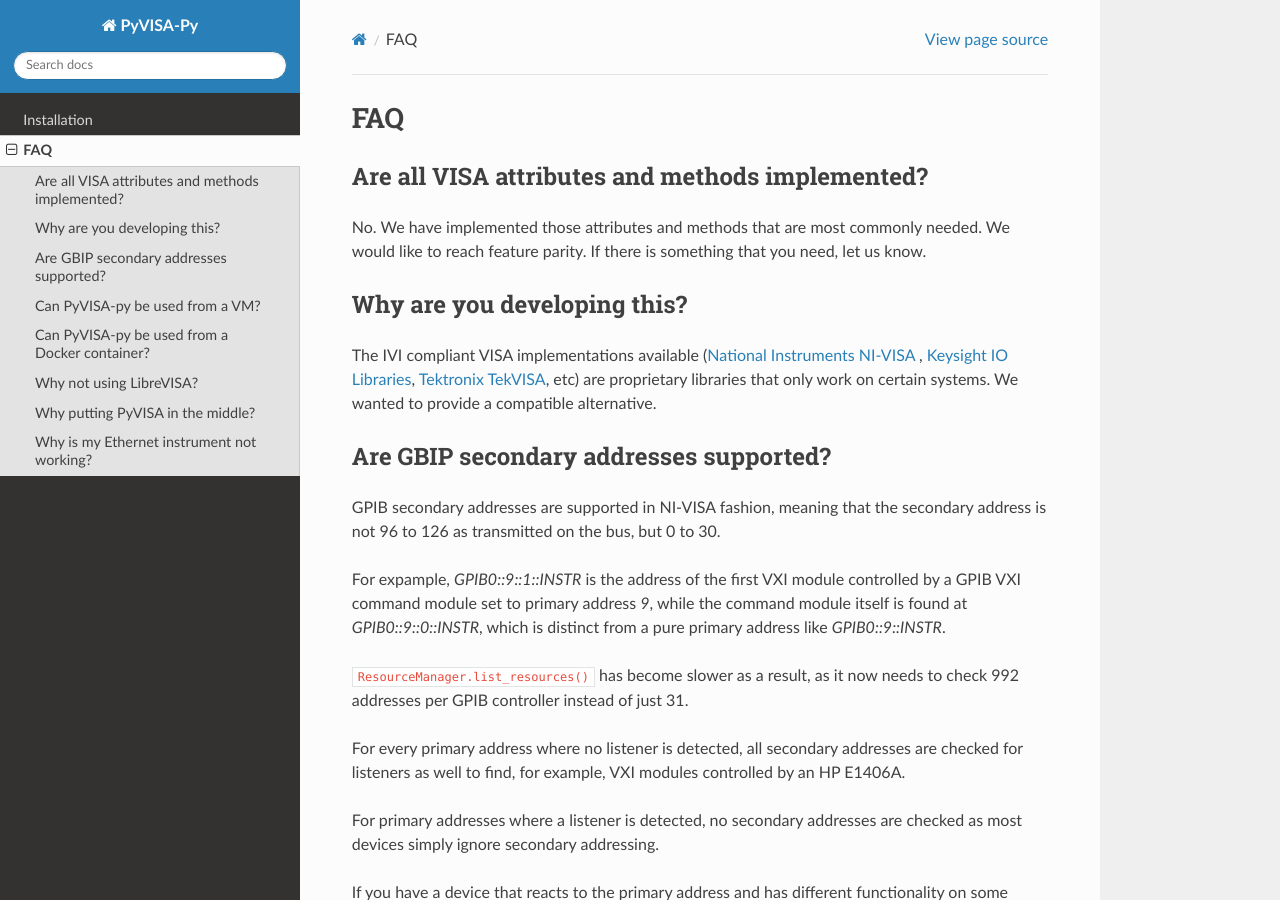
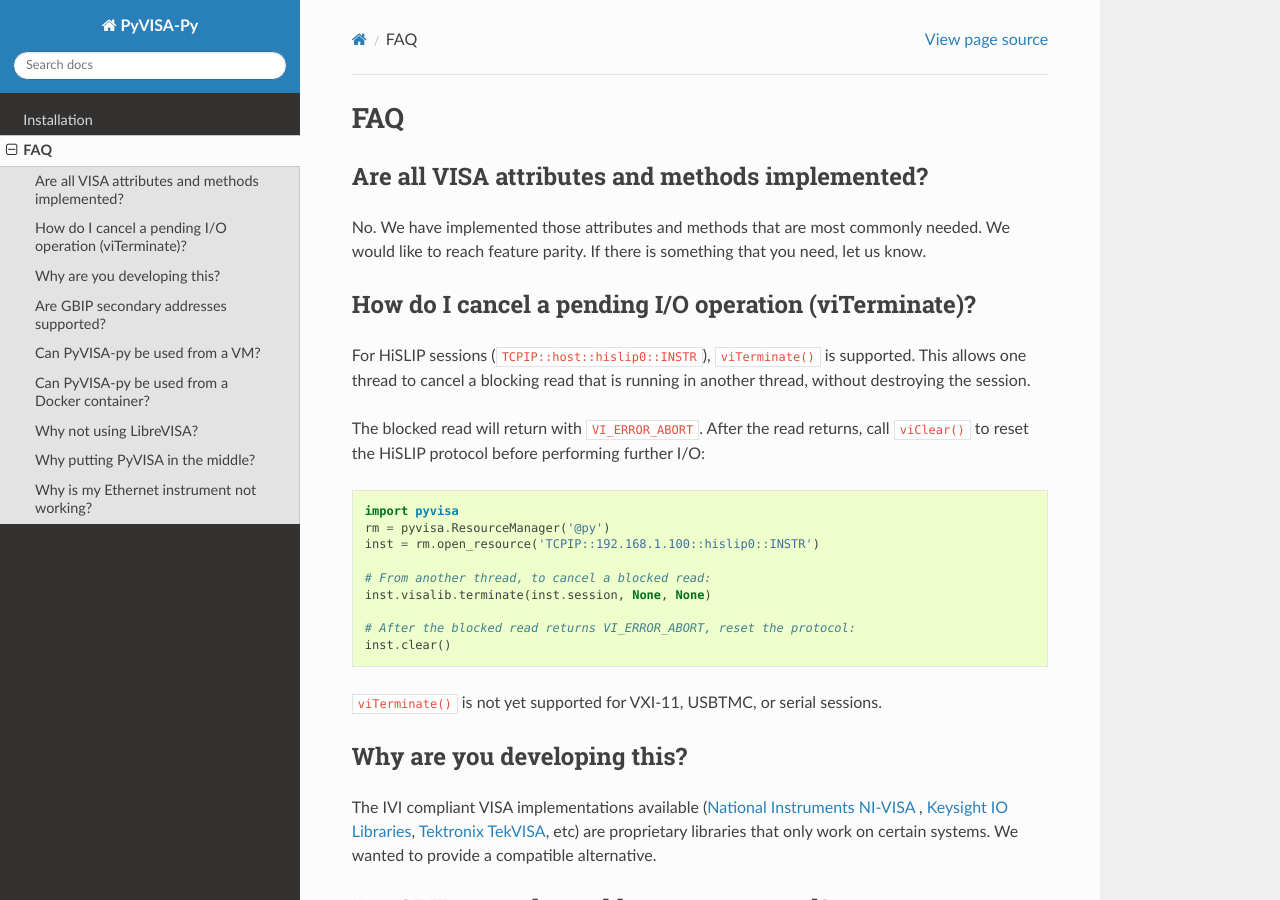
Before and after one commit to pyvisa/pyvisa-py, a Sphinx documentation site: the page built from docs/source/faq.rst, in a window 1280 px wide and 900 px high. Built offline with Sphinx 7.4.7 and the Read the Docs theme 3.1.0, drawn with Linux system fonts in a browser that asks for light colours.

Commit message:
Refactor CancellableSocket as socket.socket subclass; add docs
CancellableSocket now subclasses socket.socket (via fd ownership
through detach()) instead of wrapping it. This eliminates the
SocketLike union type and all delegate methods — everything is
inherited. Adds FAQ entry for viTerminate usage.

Co-Authored-By: Claude Opus 4.6 <noreply@anthropic.com>

```diff
--- a/docs/source/faq.rst
+++ b/docs/source/faq.rst
@@ -11,6 +11,29 @@ Are all VISA attributes and methods implemented?
 No. We have implemented those attributes and methods that are most commonly
 needed. We would like to reach feature parity. If there is something that you
 need, let us know.
+
+
+How do I cancel a pending I/O operation (viTerminate)?
+------------------------------------------------------
+
+For HiSLIP sessions (``TCPIP::host::hislip0::INSTR``), ``viTerminate()`` is
+supported.  This allows one thread to cancel a blocking read that is running
+in another thread, without destroying the session.
+
+The blocked read will return with ``VI_ERROR_ABORT``.  After the read returns,
+call ``viClear()`` to reset the HiSLIP protocol before performing further I/O::
+
+    import pyvisa
+    rm = pyvisa.ResourceManager('@py')
+    inst = rm.open_resource('TCPIP::192.168.1.100::hislip0::INSTR')
+
+    # From another thread, to cancel a blocked read:
+    inst.visalib.terminate(inst.session, None, None)
+
+    # After the blocked read returns VI_ERROR_ABORT, reset the protocol:
+    inst.clear()
+
+``viTerminate()`` is not yet supported for VXI-11, USBTMC, or serial sessions.
 
 
 Why are you developing this?
```
Also changed, not shown: 2 other files.
